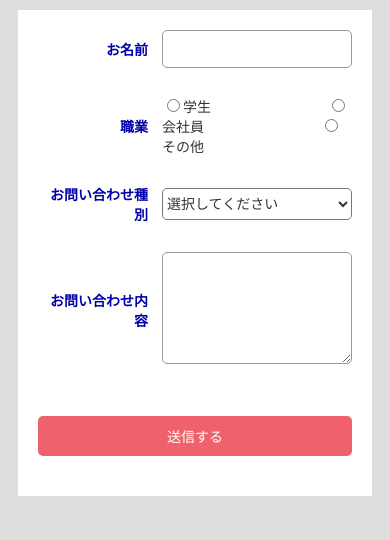
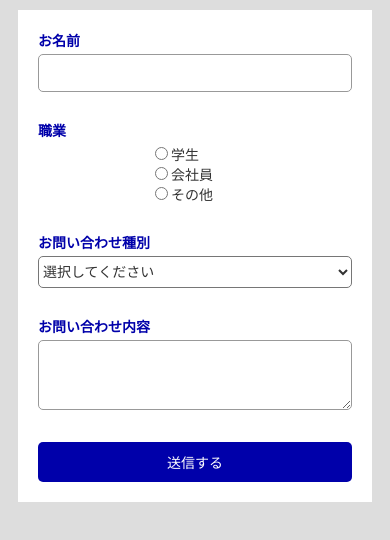
Before and after one commit to kaeru-0127/S1A217, a plain HTML site: page ensyu/23_2.html in a window 390 px wide. Drawn offline with Linux system fonts and the light colour scheme.

Commit message:
Add files via upload
index.html修正

```diff
--- a/ensyu/23_2.css
+++ b/ensyu/23_2.css
@@ -1,26 +1,32 @@
 @charset "UTF-8";
+
 * {
     box-sizing: border-box;
     font-size: 14px;
     color: #333;
 }
+
 body {
     background: #ddd;
 }
+
 form {
     margin: 10px;
     padding: 20px;
     background: #fff;
 }
+
 dl {
     margin: 0;
     font-size: 16px;
 }
+
 .formItem {
     display: flex;
     margin-bottom: 2em;
     align-items: center;
 }
+
 dt {
     flex: 1 1 30px;
     text-align: right;
@@ -28,19 +34,23 @@ dt {
     font-weight: bold;
     color: #00a;
 }
+
 dd {
     flex: 2 1 30px;
     margin-left: 0;
 }
-input[type="text"],textarea {
+
+input[type="text"], textarea {
     border: 1px solid #999;
     width: 100%;
     padding: 10px;
     border-radius: 5px;
 }
+
 .job {
     margin-right: 8em;
 }
+
 select {
     background: #fff;
     width: 100%;
@@ -48,16 +58,40 @@ select {
     font-size: 14px;
     border-radius: 5px;
 }
-/*ここから*/
+
 textarea {
-    height: 8em;
+    height: 5em;
 }
+
+.btn {
+    text-align: center;
+}
+
 input[type="submit"] {
-  background: #ef626c;
-  border: none;
-  width: 100%;
-  padding: 10px;
-  margin: 20px 0;
-  border-radius: 5px;
-  color: #fff;
+    background: #00a;
+    border: none;
+    width: 100%;
+    padding: 10px;
+    border-radius: 5px;
+    color: #fff;
+    font-size: 14px;
 }
+
+@media screen and (max-width : 768px) {
+    .formItem {
+        display: block;
+    }
+
+    dt {
+        text-align: left;
+        margin-bottom: 4px;
+    }
+
+    dd {
+        margin-left: 0;
+    }
+
+    .job {
+        margin-left: 8em;
+    }
+}
```
